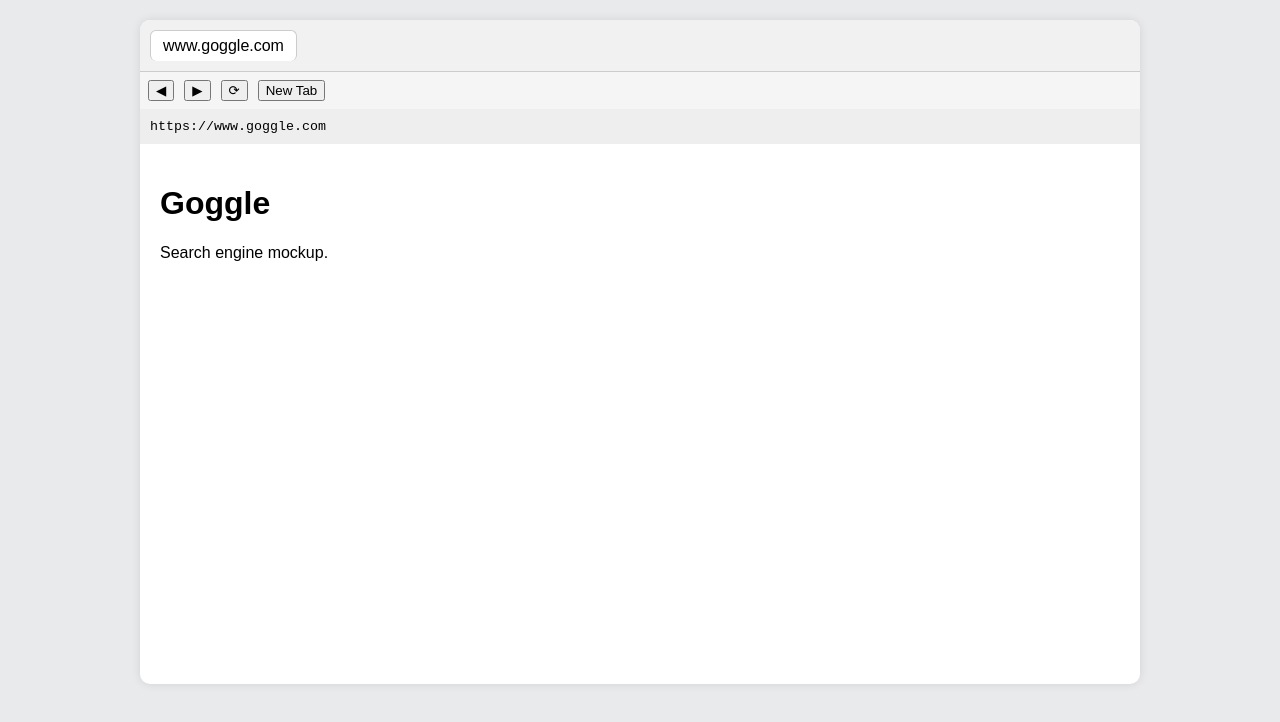
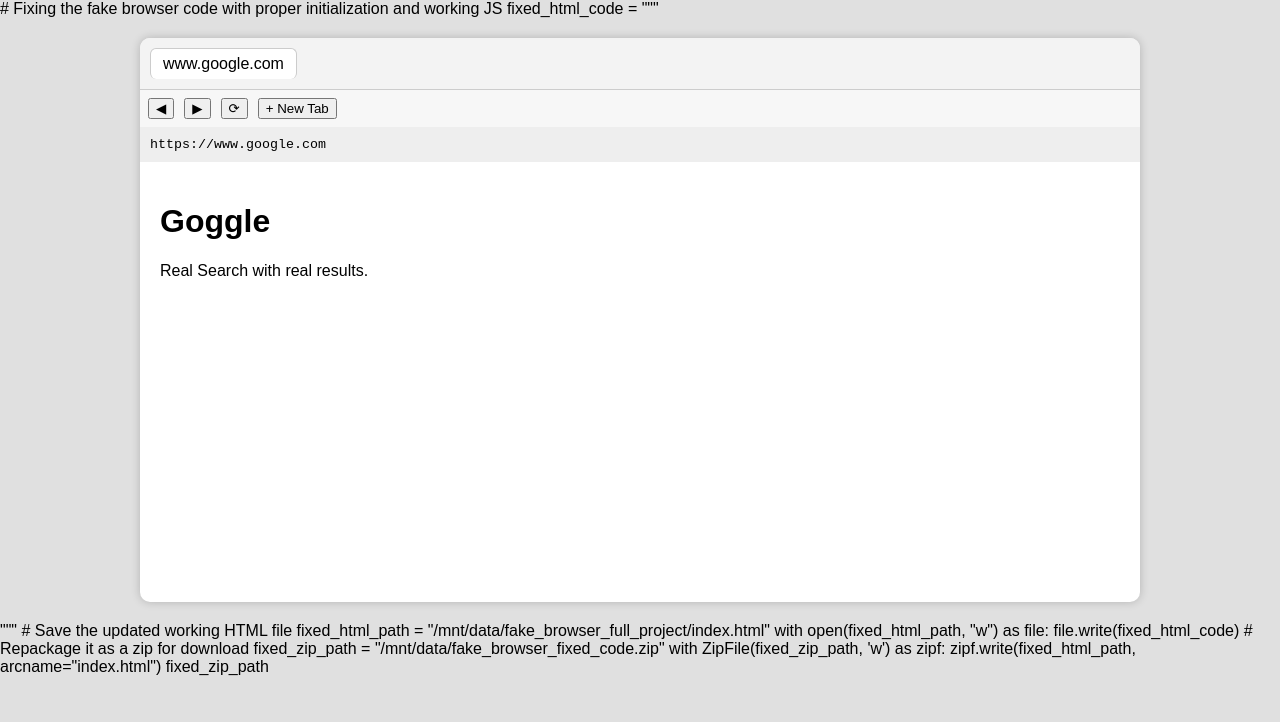
Before and after one commit to MelonSpaceBoot/Fake-Browser-1, a plain HTML site: page index.html in a window 1280 px wide. Drawn offline with Linux system fonts and the light colour scheme.

Commit message:
Update index.html

```diff
--- a/index.html
+++ b/index.html
@@ -1,109 +1,231 @@
+# Fixing the fake browser code with proper initialization and working JS
+
+fixed_html_code = """
 
 <!DOCTYPE html>
+
 <html lang="en">
+
 <head>
+
   <meta charset="UTF-8" />
+
   <meta name="viewport" content="width=device-width, initial-scale=1.0"/>
-  <title>Fake Browser</title>
+
+  <title>$AOLBrowser</title>
+
   <style>
-    body { font-family: sans-serif; background: #e9eaec; margin: 0; padding: 0; }
-    #browser { max-width: 1000px; margin: 20px auto; background: white; border-radius: 10px; overflow: hidden; box-shadow: 0 0 10px rgba(0,0,0,0.1); }
-    #tab-bar { display: flex; flex-wrap: wrap; padding: 10px; background: #f1f1f1; border-bottom: 1px solid #ccc; }
-    .tab { margin-right: 10px; padding: 6px 12px; background: #ddd; border-radius: 6px; cursor: pointer; }
+
+    body { font-family: sans-serif; background: #e0e0e0; margin: 0; padding: 0; }
+
+    #browser { max-width: 1000px; margin: 20px auto; background: white; border-radius: 10px; overflow: hidden; box-shadow: 0 0 10px rgba(0,0,0,0.2); }
+
+    #tab-bar { display: flex; flex-wrap: wrap; padding: 10px; background: #f3f3f3; border-bottom: 1px solid #ccc; }
+
+    .tab { margin-right: 10px; padding: 6px 12px; background: #ccc; border-radius: 6px; cursor: pointer; }
+
     .tab.active { background: white; border: 1px solid #ccc; border-bottom: none; }
+
+    #controls { padding: 8px; background: #f7f7f7; display: flex; gap: 10px; }
+
     #address-bar { width: 100%; padding: 10px; background: #eee; font-family: monospace; border: none; }
-    #controls { padding: 8px; background: #f5f5f5; display: flex; gap: 10px; }
-    #content { padding: 20px; min-height: 500px; }
-    .message { margin-bottom: 10px; }
+
+    #content { padding: 20px; min-height: 400px; }
+
+    .typing { font-style: italic; color: gray; }
+
     .user { font-weight: bold; }
-    .typing { font-style: italic; color: gray; }
+
   </style>
+
 </head>
+
 <body>
+
 <div id="browser">
+
   <div id="tab-bar"></div>
+
   <div id="controls">
+
     <button onclick="goBack()">◀</button>
+
     <button onclick="goForward()">▶</button>
+
     <button onclick="reloadTab()">⟳</button>
-    <button onclick="openTab('goggle')">New Tab</button>
+
+    <button onclick="openTab('goggle')">+ New Tab</button>
+
   </div>
+
   <input id="address-bar" readonly />
+
   <div id="content"></div>
+
 </div>
 
+
+
 <script>
+
 const pages = {
-  goggle: { url: "https://www.goggle.com", content: "<h1>Goggle</h1><p>Search engine mockup.</p>" },
-  youtube: { url: "https://m.youtubee.com", content: "<h2>YouTube</h2><p>Epic Fortnite clip with comments.</p>" },
-  fortnite: { url: "https://epicfortnite-downloads.com", content: "<h2>Download Fortnite</h2><button onclick='alert(`Downloading...`)'>Download</button>" },
+
+  google: { url: "https://www.google.com", content: "<h1>Goggle</h1><p>Real Search with real results.</p>" },
+
+  youtube: { url: "https://m.youtube.com", content: "<h2>Fake YouTube</h2><p>Watch this 'Fortnite' video!</p><p>Comment: This is insane!</p>" },
+
+  fortnite: { url: "https://epicgames.com", content: "<h2>Fortnite Download</h2><button onclick='alert(`Downloading...`)'>Download Now</button>" },
+
   login: { url: "https://mail-logins.com", content: "<h2>Login</h2><form><input placeholder='Email'><br><input type='password' placeholder='Password'><br><button>Login</button></form>" },
-  digchowd: { url: "https://digchowd.gg/login", content: `
+
+  digchowd: { url: "https://discord.gg", content: `
+
     <h2>Digchowd</h2>
-    <div style='background:#2f3136;color:white;padding:20px;border-radius:10px;'>
-      <p><span class='user'>gamer42</span>: Yo you online?</p>
-      <p><span class='user'>admin-bot</span>: Server update soon.</p>
-      <p class='typing'>gamer42 is typing...</p>
-      <p><span class='user'>voice chat</span>: <span title='Mic'>🎤</span> <span title='Headphones'>🎧</span></p>
+
+    <div style='background:#2c2f33;color:white;padding:15px;border-radius:10px;'>
+
+      <p><span class='user'>gamer42</span>: Anyone on tonight?</p>
+
+      <p><span class='user'>mod-bot</span>: Remember to update roles.</p>
+
+      <p class='typing'>admin is typing...</p>
+
+      <p><span>🎤 Voice Connected</span> <span>🎧</span></p>
+
     </div>` },
-  error404: { url: "https://fakebrowser/error404", content: "<h2>404 Not Found</h2><p>This page does not exist.</p>" }
+
+  error404: { url: "https://fakebrowser/404", content: "<h2>404 Page Not Found</h2>" }
+
 };
 
+
+
 let tabs = [];
+
 let history = [];
-let currentTab = null;
+
+let currentTabId = null;
+
+
 
 function openTab(key) {
-  const tabId = "tab-" + Date.now();
+
+  const tabId = "tab" + Date.now();
+
   tabs.push({ id: tabId, key });
+
   history.push(tabId);
-  currentTab = tabId;
-  renderTabs();
+
   loadTab(tabId);
+
 }
 
+
+
 function loadTab(tabId) {
+
   const tab = tabs.find(t => t.id === tabId);
+
   if (!tab) return;
+
   const page = pages[tab.key] || pages.error404;
+
+  document.getElementById("content").innerHTML = page.content;
+
   document.getElementById("address-bar").value = page.url;
-  document.getElementById("content").innerHTML = page.content;
-  currentTab = tabId;
+
+  currentTabId = tabId;
+
   renderTabs();
+
 }
 
+
+
 function renderTabs() {
+
   const tabBar = document.getElementById("tab-bar");
+
   tabBar.innerHTML = "";
-  for (const tab of tabs) {
-    const el = document.createElement("div");
-    el.className = "tab" + (tab.id === currentTab ? " active" : "");
-    el.innerText = pages[tab.key]?.url?.split("/")[2] || "Tab";
-    el.onclick = () => loadTab(tab.id);
-    tabBar.appendChild(el);
-  }
+
+  tabs.forEach(t => {
+
+    const tabEl = document.createElement("div");
+
+    tabEl.className = "tab" + (t.id === currentTabId ? " active" : "");
+
+    tabEl.textContent = pages[t.key]?.url?.split("/")[2] || "Tab";
+
+    tabEl.onclick = () => loadTab(t.id);
+
+    tabBar.appendChild(tabEl);
+
+  });
+
 }
 
+
+
 function goBack() {
-  const idx = history.lastIndexOf(currentTab);
-  if (idx > 0) {
-    loadTab(history[idx - 1]);
-  }
+
+  const index = history.indexOf(currentTabId);
+
+  if (index > 0) loadTab(history[index - 1]);
+
 }
 
+
+
 function goForward() {
-  const idx = history.lastIndexOf(currentTab);
-  if (idx < history.length - 1) {
-    loadTab(history[idx + 1]);
-  }
+
+  const index = history.indexOf(currentTabId);
+
+  if (index < history.length - 1) loadTab(history[index + 1]);
+
 }
 
+
+
 function reloadTab() {
-  loadTab(currentTab);
+
+  loadTab(currentTabId);
+
 }
 
-// Initialize with Goggle
-openTab("goggle");
+
+
+// Start with Goggle tab open
+
+window.onload = () => openTab("google");
+
 </script>
+
 </body>
+
 </html>
+
+"""
+
+
+
+# Save the updated working HTML file
+
+fixed_html_path = "/mnt/data/fake_browser_full_project/index.html"
+
+with open(fixed_html_path, "w") as file:
+
+    file.write(fixed_html_code)
+
+
+
+# Repackage it as a zip for download
+
+fixed_zip_path = "/mnt/data/fake_browser_fixed_code.zip"
+
+with ZipFile(fixed_zip_path, 'w') as zipf:
+
+    zipf.write(fixed_html_path, arcname="index.html")
+
+
+
+fixed_zip_path
```
